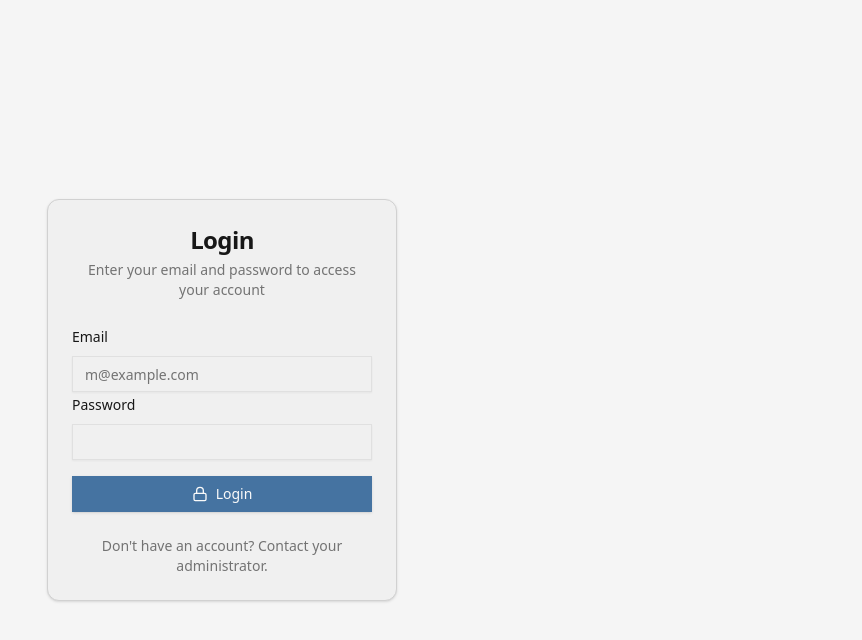
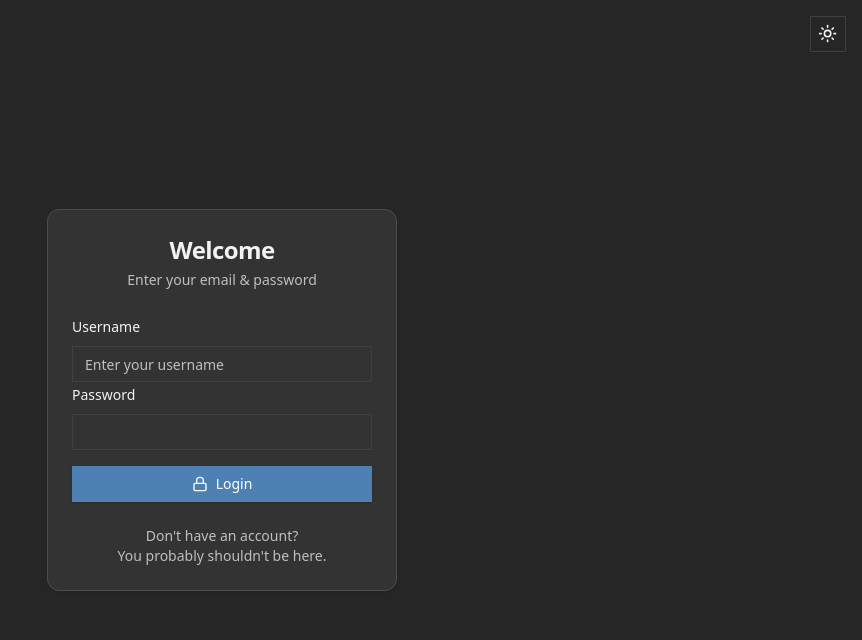
Before and after one commit to OBress/YT-Frontend, a React (Vite) app: page /login in a window 1280 px wide. Shown: the top 640 px of the page, without its empty margins (418-1280 px from the left). Built offline with nearby package versions, Linux system fonts and the light colour scheme.

Commit message:
added more users in .env loggin

```diff
--- a/src/auth/login.tsx
+++ b/src/auth/login.tsx
@@ -1,6 +1,6 @@
 "use client";
 
-import { useState } from "react";
+import { useState, useEffect } from "react";
 import { useNavigate } from "react-router-dom";
 import { Button } from "@/components/ui/button";
 import { Input } from "@/components/ui/input";
@@ -14,23 +14,52 @@ import {
   CardTitle,
 } from "@/components/ui/card";
 import { Alert, AlertDescription, AlertTitle } from "@/components/ui/alert";
-import { Lock, AlertCircle } from "lucide-react";
+import { Lock, AlertCircle, Sun, Moon } from "lucide-react";
 
 interface LoginPageProps {
   setIsLoggedIn: (value: boolean) => void;
 }
 
 export default function LoginPage({ setIsLoggedIn }: LoginPageProps) {
-  const [email, setEmail] = useState("");
+  const [username, setUsername] = useState("");
   const [password, setPassword] = useState("");
   const [error, setError] = useState("");
+  const [isDarkMode, setIsDarkMode] = useState(true);
   const navigate = useNavigate();
+
+  useEffect(() => {
+    document.documentElement.classList.add("dark");
+  }, []);
+
+  const toggleDarkMode = () => {
+    setIsDarkMode(!isDarkMode);
+    document.documentElement.classList.toggle("dark");
+  };
 
   const handleLogin = async (e: React.FormEvent) => {
     e.preventDefault();
     setError("");
 
-    if (email === "user@example.com" && password === "password") {
+    const users = [
+      {
+        name: import.meta.env.VITE_USER_1,
+        password: import.meta.env.VITE_USER_1_PASSWORD,
+      },
+      {
+        name: import.meta.env.VITE_USER_2,
+        password: import.meta.env.VITE_USER_2_PASSWORD,
+      },
+      {
+        name: import.meta.env.VITE_USER_3,
+        password: import.meta.env.VITE_USER_3_PASSWORD,
+      },
+    ];
+
+    const user = users.find(
+      (u) => u.name === username && u.password === password
+    );
+
+    if (user) {
       localStorage.setItem("isLoggedIn", "true");
       setIsLoggedIn(true);
       navigate("/channel-navigator");
@@ -40,24 +69,36 @@ export default function LoginPage({ setIsLoggedIn }: LoginPageProps) {
   };
 
   return (
-    <div className="flex items-center justify-center min-h-screen bg-background">
+    <div className="flex flex-col items-center justify-center min-h-screen bg-background">
+      <Button
+        onClick={toggleDarkMode}
+        variant="outline"
+        size="icon"
+        className="absolute top-4 right-4"
+      >
+        {isDarkMode ? (
+          <Sun className="h-[1.2rem] w-[1.2rem]" />
+        ) : (
+          <Moon className="h-[1.2rem] w-[1.2rem]" />
+        )}
+      </Button>
       <Card className="w-[350px]">
         <CardHeader className="space-y-1">
-          <CardTitle className="text-2xl text-center">Login</CardTitle>
+          <CardTitle className="text-2xl text-center">Welcome</CardTitle>
           <CardDescription className="text-center">
-            Enter your email and password to access your account
+            Enter your email & password
           </CardDescription>
         </CardHeader>
         <CardContent className="space-y-4">
           <form onSubmit={handleLogin}>
             <div className="space-y-2">
-              <Label htmlFor="email">Email</Label>
+              <Label htmlFor="username">Username</Label>
               <Input
-                id="email"
-                type="email"
-                placeholder="m@example.com"
-                value={email}
-                onChange={(e) => setEmail(e.target.value)}
+                id="username"
+                type="text"
+                placeholder="Enter your username"
+                value={username}
+                onChange={(e) => setUsername(e.target.value)}
                 required
               />
             </div>
@@ -85,7 +126,9 @@ export default function LoginPage({ setIsLoggedIn }: LoginPageProps) {
         </CardContent>
         <CardFooter>
           <p className="text-sm text-center w-full text-muted-foreground">
-            Don&apos;t have an account? Contact your administrator.
+            Don&apos;t have an account?
+            <br />
+            You probably shouldn&apos;t be here.
           </p>
         </CardFooter>
       </Card>
```
Also changed, not shown: 2 other files (tests, documents, lock files or other folders).
